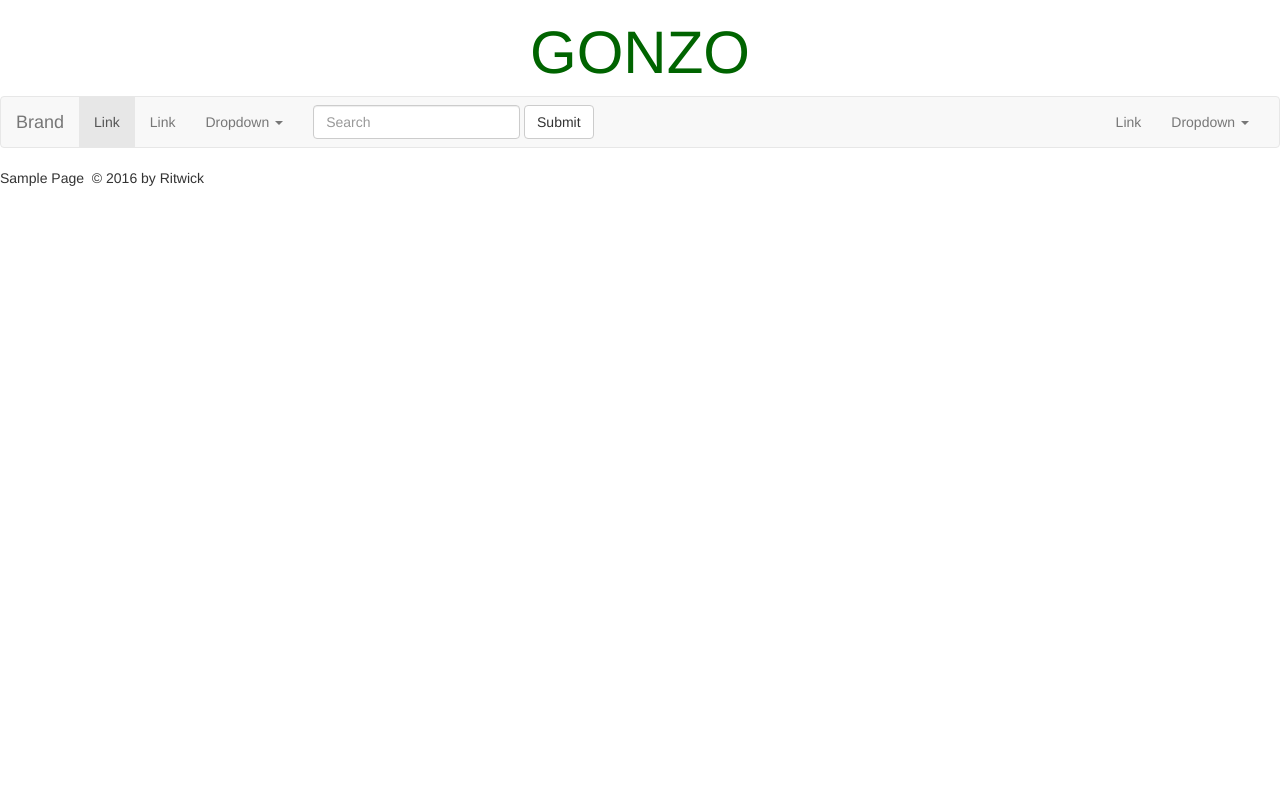
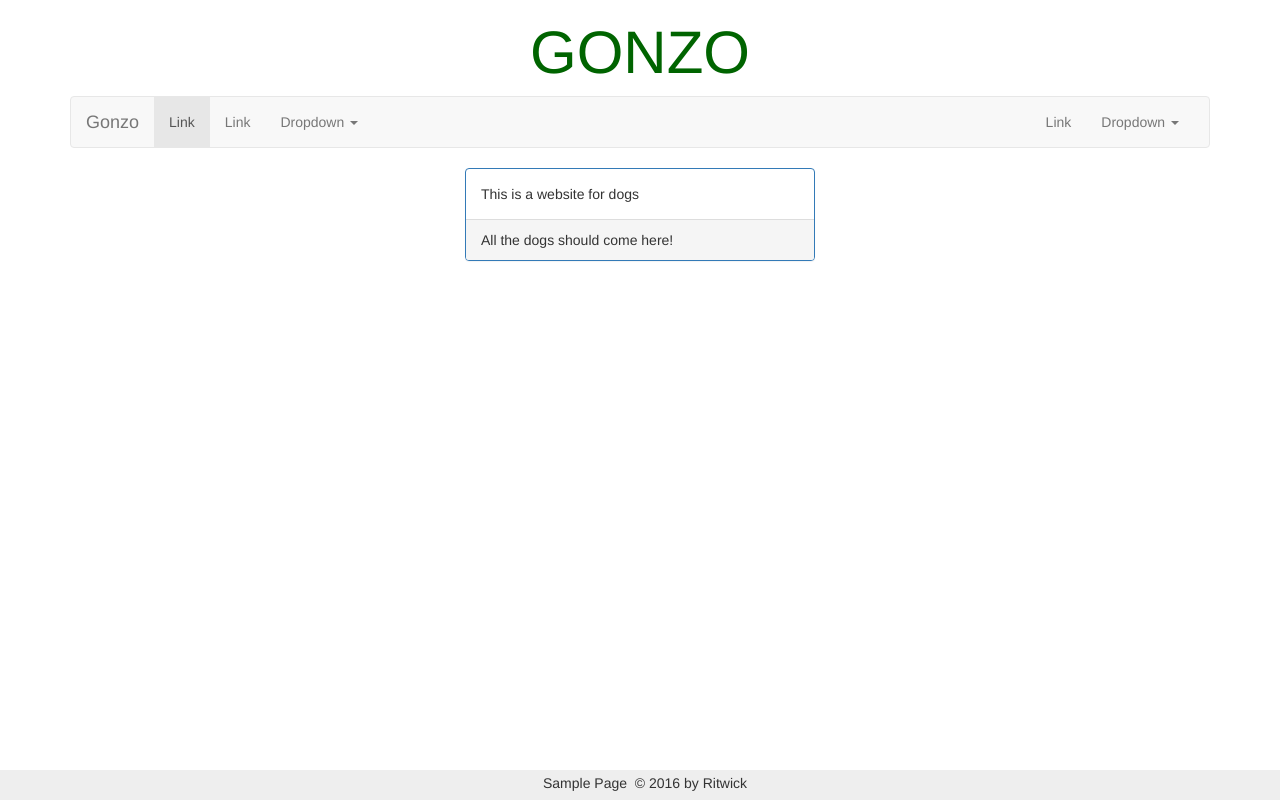
Before and after one commit to nikit19/tutorials, a PHP site: page / in a window 1280 px wide. Run offline with PHP 8.4, Linux system fonts and the light colour scheme; some libraries are stand-ins or nearby versions.

Commit message:
bootstrapping

```diff
--- a/css/style.css
+++ b/css/style.css
@@ -7,3 +7,15 @@ h1 a:hover{
 	color: green;
 	text-decoration: none;
 }
+.footer {
+	background: #eee;
+    position: absolute;
+    bottom: 0;
+    width: 100%;
+    height: 30px;
+}
+.footer p{
+	text-align: center;
+	margin-top: 3px;
+	padding-left: 10px;
+}
--- a/index.html
+++ b/index.html
@@ -10,7 +10,7 @@
 	<link rel="stylesheet" href="https://maxcdn.bootstrapcdn.com/bootstrap/3.3.7/css/bootstrap.min.css" integrity="sha384-BVYiiSIFeK1dGmJRAkycuHAHRg32OmUcww7on3RYdg4Va+PmSTsz/K68vbdEjh4u" crossorigin="anonymous">
 </head>
 <body>
-
+	<div class="container">
 		<div class="header">
 			<div class="logo">
 				<h1><a href="#"><center>GONZO</center></a></h1>
@@ -27,7 +27,7 @@
 						<span class="icon-bar"></span>
 						<span class="icon-bar"></span>
 					</button>
-				<a class="navbar-brand" href="#">Brand</a>
+					<a class="navbar-brand" href="#">Gonzo</a>
 				</div>
 
 				<!-- Collect the nav links, forms, and other content for toggling -->
@@ -48,12 +48,7 @@
 							</ul>
 						</li>
 					</ul>
-				<form class="navbar-form navbar-left">
-					<div class="form-group">
-						<input type="text" class="form-control" placeholder="Search">
-					</div>
-					<button type="submit" class="btn btn-default">Submit</button>
-				</form>
+
 					<ul class="nav navbar-nav navbar-right">
 						<li><a href="#">Link</a></li>
 						<li class="dropdown">
@@ -70,11 +65,21 @@
 				</div><!-- /.navbar-collapse -->
 			</div><!-- /.container-fluid -->
 		</nav>
-
-	<div class="footer">
+		<div class="col-md-4 col-md-offset-4">
+			<div class="panel panel-primary">
+				<div class="panel-body">
+					This is a website for dogs
+				</div>
+				<div class="panel-footer">All the dogs should come here!</div>
+			</div>
+		</div>
+	</div>
+	<div class="footer" style="bottom: 0">
 		<p>Sample Page &nbsp;&copy; 2016 by Ritwick </p>
 	</div>
 
+	<!--Jquery 3.xx -->
+	<script src="https://code.jquery.com/jquery-3.1.1.js" integrity="sha256-16cdPddA6VdVInumRGo6IbivbERE8p7CQR3HzTBuELA=" crossorigin="anonymous"></script>
 	<!-- Latest compiled and minified JavaScript -->
 	<script src="https://maxcdn.bootstrapcdn.com/bootstrap/3.3.7/js/bootstrap.min.js" integrity="sha384-Tc5IQib027qvyjSMfHjOMaLkfuWVxZxUPnCJA7l2mCWNIpG9mGCD8wGNIcPD7Txa" crossorigin="anonymous"></script>
 </body>
```
Lines whose indentation alone changed are shown as unchanged.
